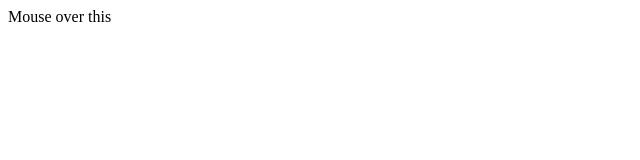
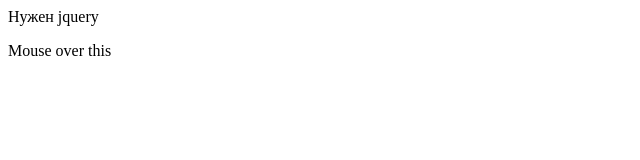
Before and after one commit to lestrangeqq/javascripts, a plain HTML site: page show_above_mouse/index.html in a window 1280 px wide. Shown: the whole page, without its empty margins (0-640 px from the left). Drawn offline with Linux system fonts and the light colour scheme.

Commit message:
Update index.html

```diff
--- a/show_above_mouse/index.html
+++ b/show_above_mouse/index.html
@@ -1 +1,3 @@
+<p>Нужен jquery</p>
+
 <p id="spanhovering">Mouse over this<span id="divtoshow" style="display:none">test</span></p>
```
